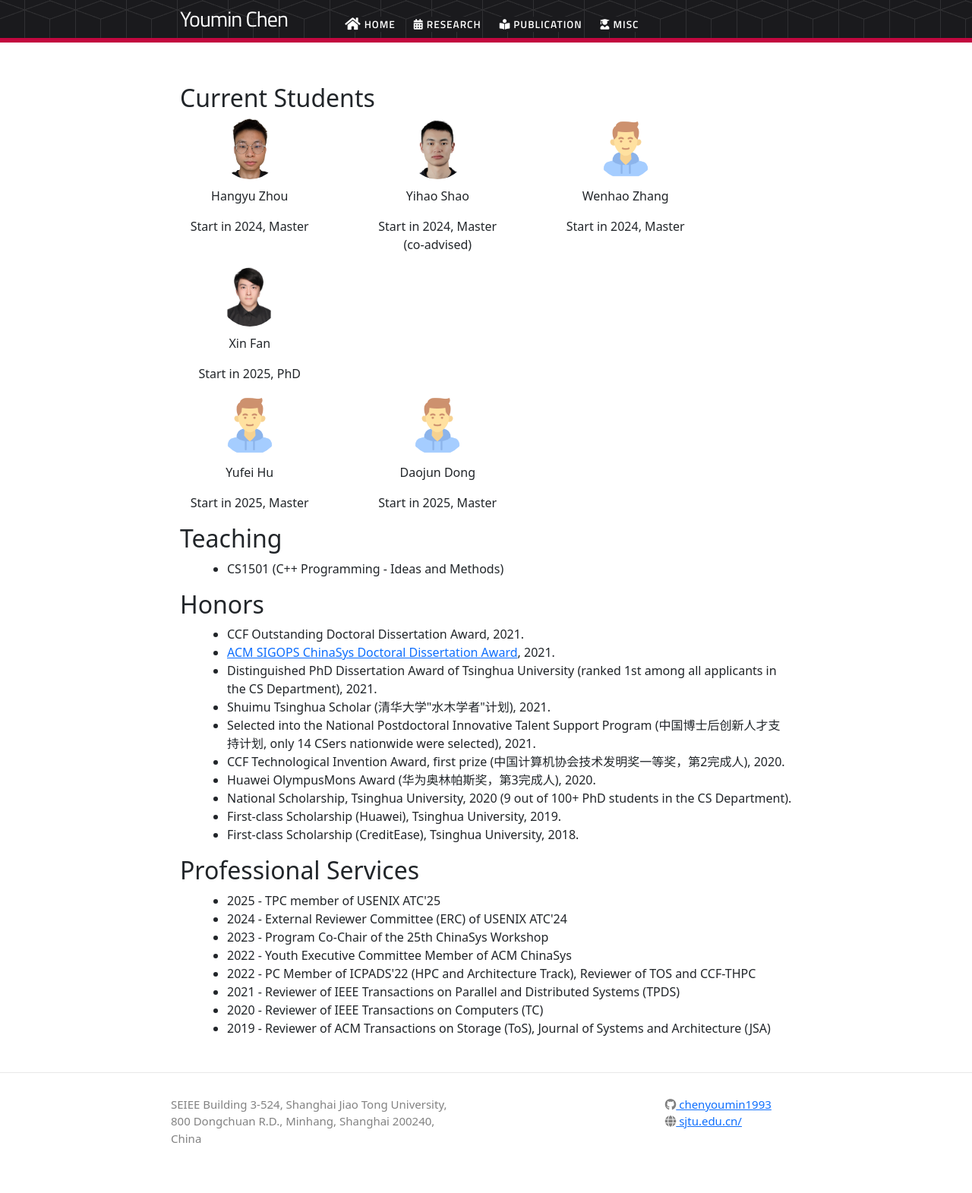
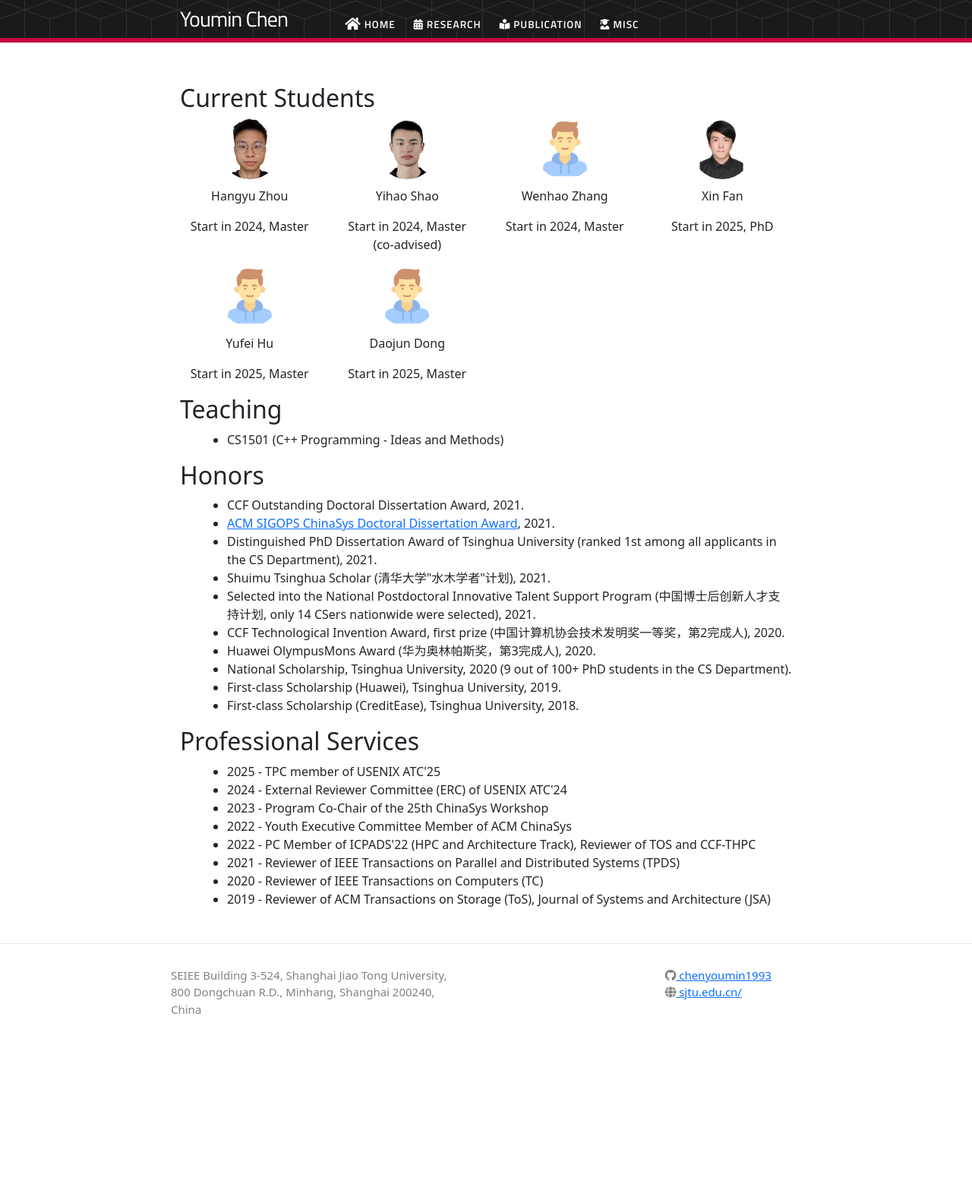
Before and after one commit to chenyoumin1993/chenyoumin1993.github.io, a Jekyll site: the page built from misc.md, in a window 1280 px wide. Shown: the whole page at 76% size. Built offline with Jekyll 4.4.1, drawn with Linux system fonts in a browser that asks for light colours; nearby versions of some CDN libraries; after the commit the page ends 1401 px from its top, so only the background shows below that.

Commit message:
Update _base.scss

```diff
--- a/_sass/_base.scss
+++ b/_sass/_base.scss
@@ -413,11 +413,8 @@ a.tosu {
 }
 
 .image--cover-container {
-    width: 90pt;
     float: left;
     text-align: center;
-    margin: 0px;
-    margin-right: 40px;
 }
 
 .image--cover-cym {
```
